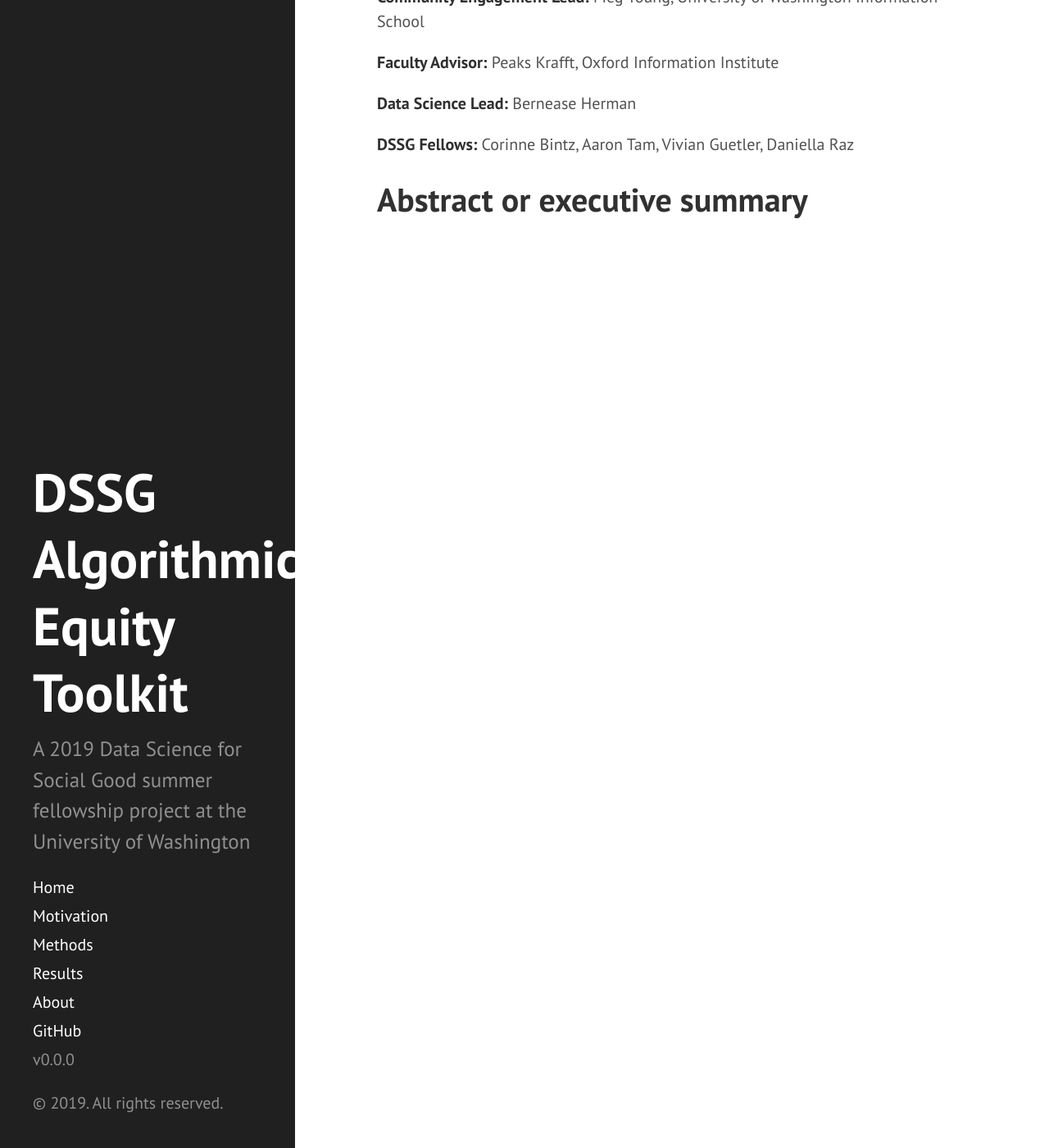
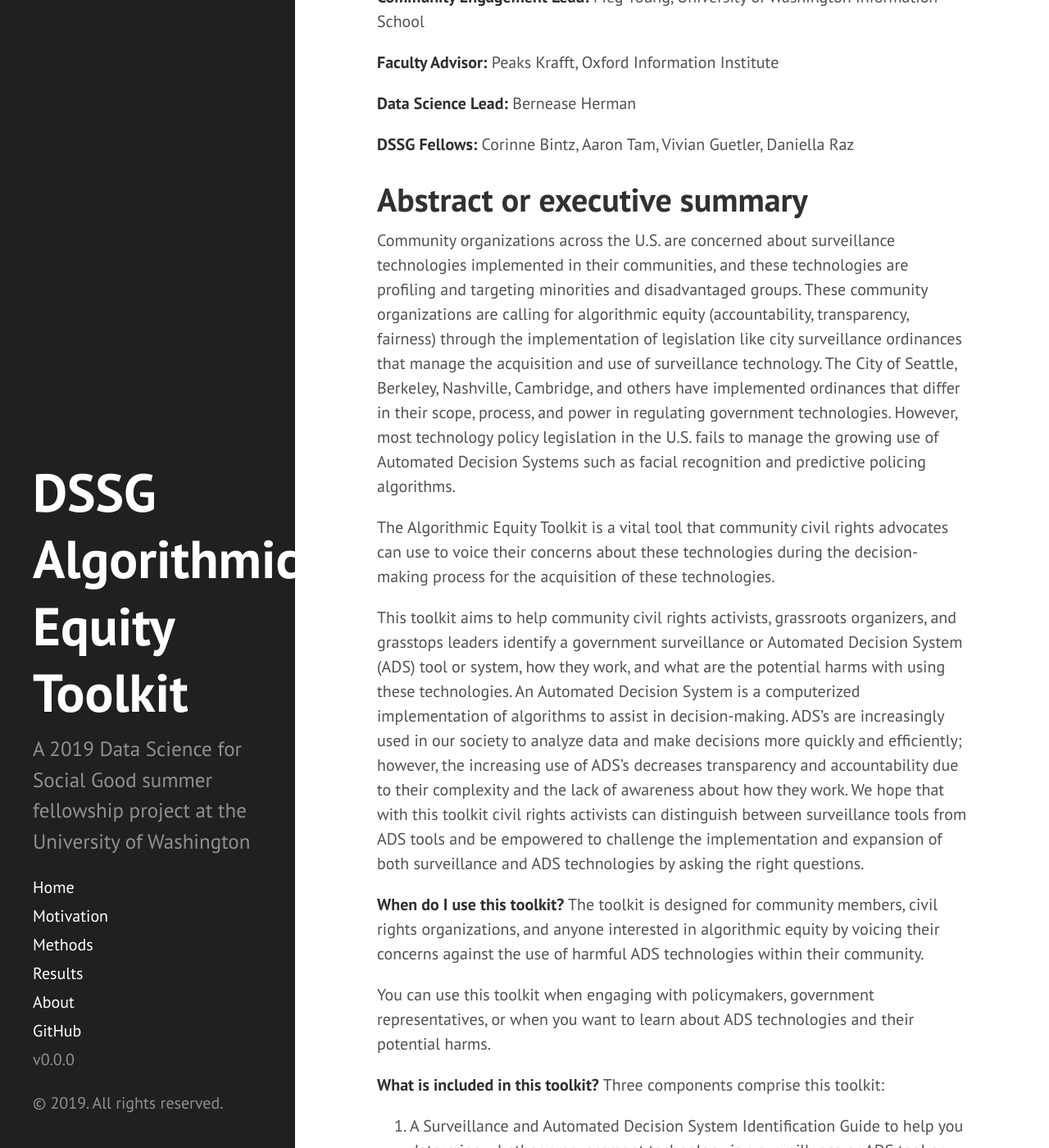
Before and after one commit to uwescience/AEKit-website, a Jekyll site: the page built from index.md, in a window 1280 px wide and 1400 px high, scrolled down 467 px. Shown: the whole window at 82% size. Built offline with Jekyll 4.4.1, drawn with Linux system fonts in a browser that asks for light colours; the list of posts is cut into pages by our own code; some of the changed text lies outside the part shown.

Commit message:
added exec summary/abstract to index.md

```diff
--- a/index.md
+++ b/index.md
@@ -25,3 +25,19 @@ Bernease Herman
 **DSSG Fellows:**
 Corinne Bintz, Aaron Tam, Vivian Guetler, Daniella Raz
 # Abstract or executive summary
+Community organizations across the U.S. are concerned about surveillance technologies implemented in their communities, and these technologies are profiling and targeting minorities and disadvantaged groups.  These community organizations are calling for algorithmic equity (accountability, transparency, fairness) through the implementation of legislation like city surveillance ordinances that manage the acquisition and use of surveillance technology. The City of Seattle, Berkeley, Nashville, Cambridge, and others have implemented ordinances that differ in their scope, process, and power in regulating government technologies. However, most technology policy legislation in the U.S. fails to manage the growing use of Automated Decision Systems such as facial recognition and predictive policing algorithms.
+
+The Algorithmic Equity Toolkit is a vital tool that community civil rights advocates can use to voice their concerns about these technologies during the decision-making process for the acquisition of these technologies.
+
+This toolkit aims to help community civil rights activists, grassroots organizers, and grasstops leaders identify a government surveillance or Automated Decision System (ADS) tool or system, how they work, and what are the potential harms with using these technologies. An Automated Decision System is a computerized implementation of algorithms to assist in decision-making. ADS’s are increasingly used in our society to analyze data and make decisions more quickly and efficiently; however, the increasing use of ADS’s decreases transparency and accountability due to their complexity and the lack of awareness about how they work. We hope that with this toolkit civil rights activists can distinguish between surveillance tools from ADS tools and be empowered to challenge the implementation and expansion of both surveillance and ADS technologies by asking the right questions.
+
+**When do I use this toolkit?**
+The toolkit is designed for community members, civil rights organizations, and anyone interested in algorithmic equity by voicing their concerns against the use of harmful ADS technologies within their community.
+
+You can use this toolkit when engaging with policymakers, government representatives, or when you want to learn about ADS technologies and their potential harms.
+
+**What is included in this toolkit?**
+Three components comprise this toolkit:
+1. A Surveillance and Automated Decision System Identification Guide to help you determine whether a government technology is a surveillance or ADS tool or system. It will also help you understand the different functions of surveillance and ADS tools and systems.
+2. The questionnaire with sample questions that you can use to inquire about the potential harms of surveillance or ADS technologies when engaging with policymakers and other public officials.
+3. An interactive web demo explains how we use facial recognition technology to match faces to identities based on setting a minimum similarity score which we refer to as the threshold. The demo also helps users understand false positives, illustrate bias against people, especially women, of color, and draw attention to the philosophical problems with employing facial recognition technology, regardless of accuracy rates.
```
